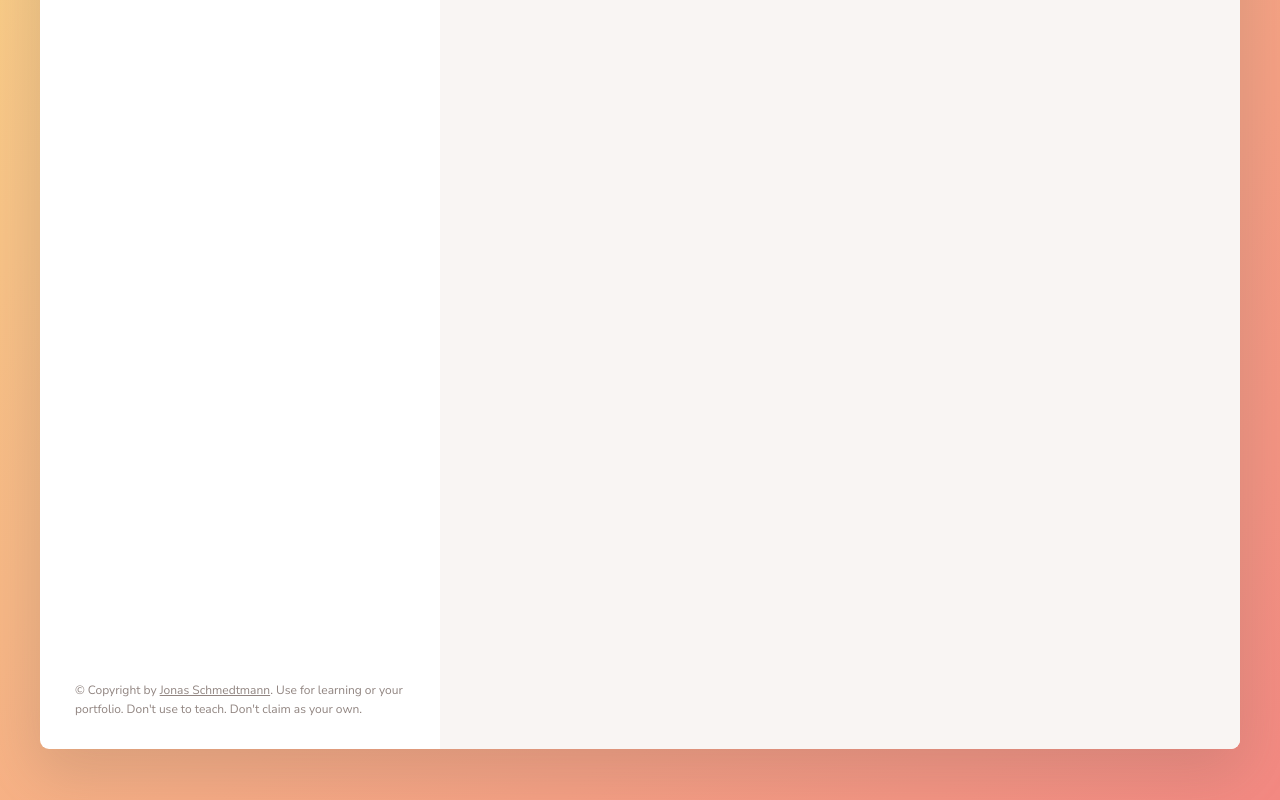
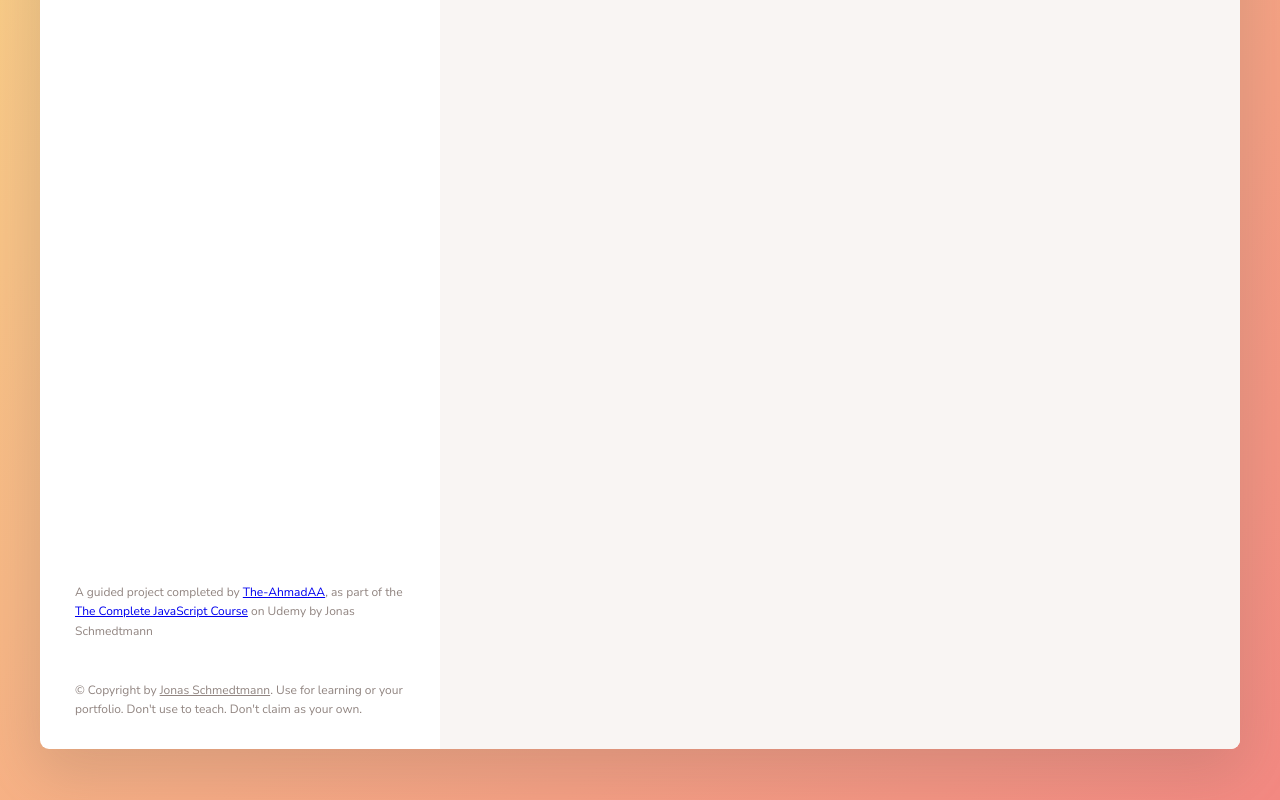
Before and after one commit to The-AhmadAA/Forkify, a website built with Parcel: page index.html in a window 1280 px wide. Shown: the part 472-1272 px from the top of the page. Built offline with nearby package versions, Linux system fonts and the light colour scheme.

Commit message:
added attributions

```diff
--- a/index.html
+++ b/index.html
@@ -120,7 +120,15 @@
             </svg>
           </button> -->
         </div>
-
+        <p class="copyright">
+          A guided project completed by
+          <a href="https://github.com/The-AhmadAA">The-AhmadAA</a>, as part of
+          the
+          <a href="https://www.udemy.com/course/the-complete-javascript-course/"
+            >The Complete JavaScript Course</a
+          >
+          on Udemy by Jonas Schmedtmann
+        </p>
         <p class="copyright">
           &copy; Copyright by
           <a
```
Also changed, not shown: dist/index.html.
